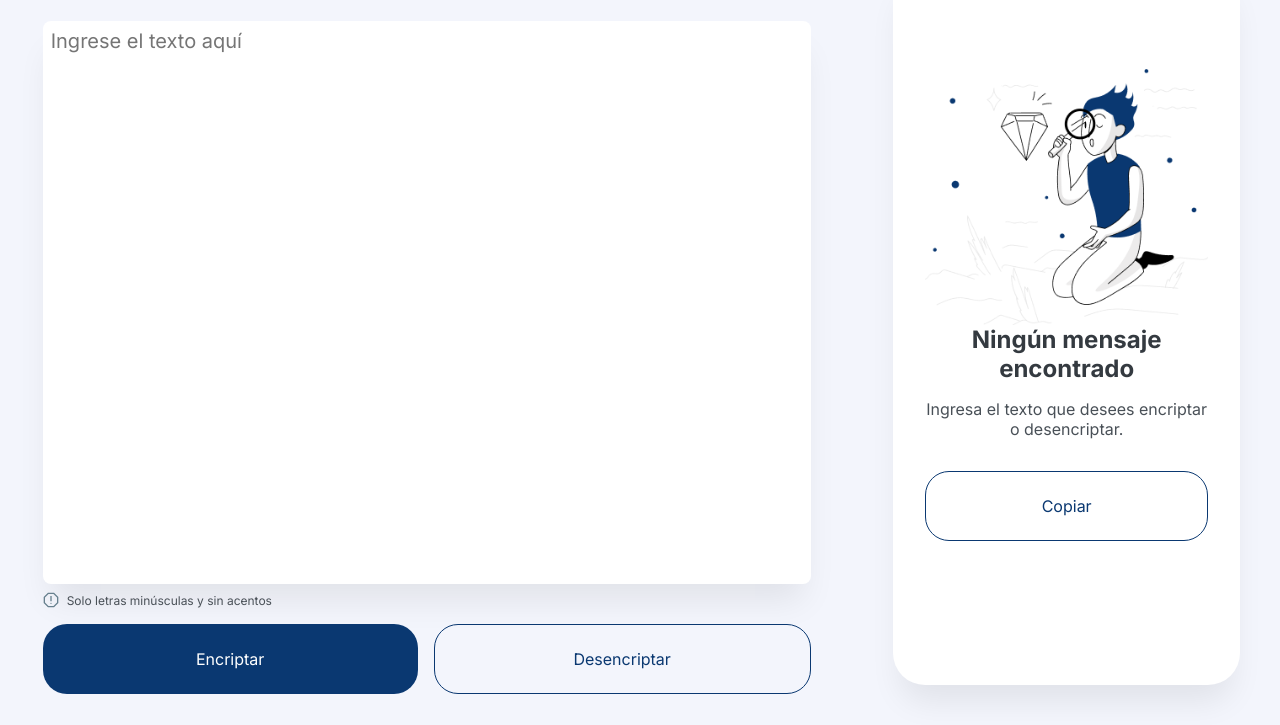
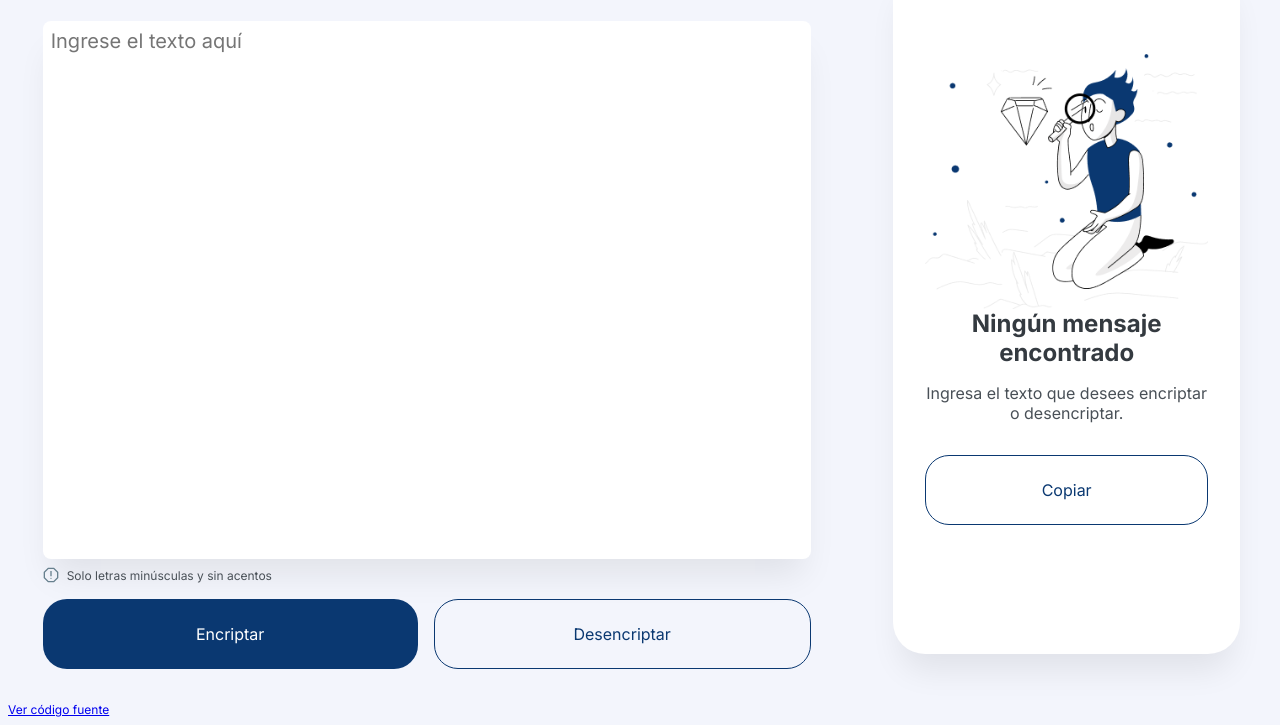
Before and after one commit to thomasjodt/encriptador, a plain HTML site: page index.html in a window 1280 px wide. Shown: the part 75-800 px from the top of the page. Drawn offline with Linux system fonts and the light colour scheme.

Commit message:
Add favicon

```diff
--- a/index.html
+++ b/index.html
@@ -4,7 +4,8 @@
   <meta charset='UTF-8'>
   <meta http-equiv='X-UA-Compatible' content='IE=edge'>
   <meta name='viewport' content='width=device-width, initial-scale=1.0'>
-  <title>ONE Challenge 1 - Encriptador</title>
+  <title>Encriptador de texto - Alura Challenges ONE 1</title>
+  <link rel="shortcut icon" href="./assets/favicon.png" type="image/x-icon">
   <link rel='stylesheet' href='./main.css'>
 
   <link rel='preconnect' href='https://fonts.googleapis.com'>
@@ -73,6 +74,6 @@
     </div>
 
   </div>
-
+    <a class='source' target='_blank' href='https://github.com/thomasjodt/encriptador'>Ver código fuente</a>
 </body>
 </html>
--- a/main.css
+++ b/main.css
@@ -184,6 +184,11 @@ body {
   flex-grow: 0;
 }
 
+.source {
+  font-size: 12px;
+  margin: 8px;
+}
+
 @media screen and (min-width: 768px) {
   #input-text {
     min-height: 500px;
```
Also changed, not shown: assets/favicon.png (added).
